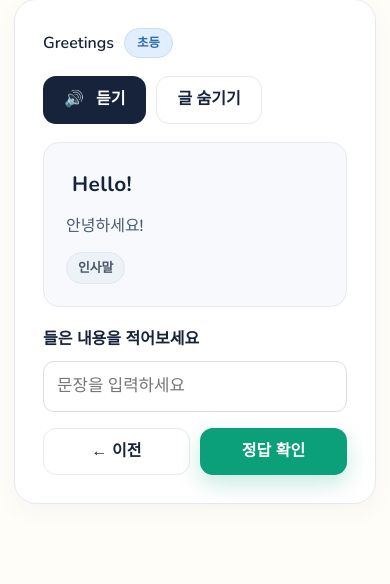
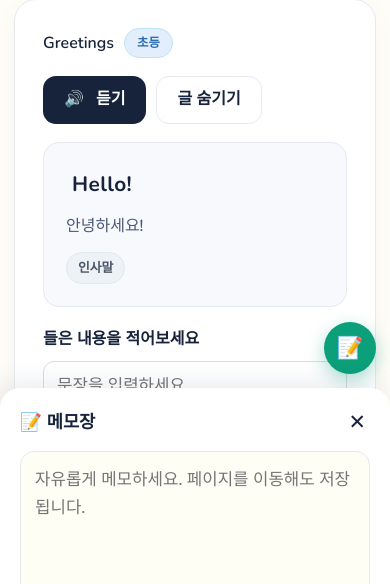
Before and after one commit to cksdudd103/elementary-learning-app, a Flask app: page /learn/english/dictation in a window 390 px wide. Shown: the part 456-1040 px from the top of the page. Run offline with Flask 3, Linux system fonts and the light colour scheme; a user stored in the database is signed in; parts of the project's set-up code (start-up, migrations or seed data) failed here and were passed over.

Commit message:
feat: add floating notepad icon for mobile and global access

```diff
--- a/app/static/css/app.css
+++ b/app/static/css/app.css
@@ -130,6 +130,26 @@
 .notepad-head { display: flex; align-items: center; justify-content: space-between; margin-bottom: 12px; }
 .math-notepad textarea { flex: 1; width: 100%; resize: none; border: 1px solid var(--line); border-radius: 14px; padding: 14px; line-height: 1.7; background: #fffef5; font-size: 1.05rem; }
 @media (max-width: 960px) { .attempt-layout.with-notepad { grid-template-columns: 1fr; } .math-notepad { position: static; height: 320px; } }
+
+/* 글로벌 플로팅 메모장 */
+.notepad-fab { position: fixed; right: 18px; bottom: 18px; width: 56px; height: 56px; border-radius: 50%; background: var(--green); color: white; display: flex; align-items: center; justify-content: center; font-size: 1.5rem; box-shadow: 0 6px 18px rgba(11,159,122,.35); cursor: pointer; z-index: 1000; border: none; transition: transform .15s, box-shadow .15s; }
+.notepad-fab:active { transform: scale(.94); }
+.notepad-overlay { position: fixed; inset: 0; background: rgba(0,0,0,.35); opacity: 0; pointer-events: none; transition: opacity .2s; z-index: 1001; }
+.notepad-overlay.open { opacity: 1; pointer-events: auto; }
+.notepad-drawer { position: fixed; right: 0; top: 0; bottom: 0; width: 380px; max-width: 90vw; background: white; box-shadow: -8px 0 30px rgba(27,45,77,.12); transform: translateX(100%); transition: transform .25s; z-index: 1002; display: flex; flex-direction: column; padding: 20px; }
+.notepad-drawer.open { transform: translateX(0); }
+.notepad-drawer-head { display: flex; align-items: center; justify-content: space-between; margin-bottom: 14px; }
+.notepad-drawer-head strong { font-size: 1.1rem; }
+.notepad-close { background: none; border: none; font-size: 1.3rem; cursor: pointer; color: var(--ink); line-height: 1; padding: 4px; }
+.notepad-drawer textarea { flex: 1; width: 100%; resize: none; border: 1px solid var(--line); border-radius: 14px; padding: 14px; line-height: 1.7; background: #fffef5; font-size: 1.05rem; margin-bottom: 12px; }
+.notepad-actions { display: flex; align-items: center; justify-content: space-between; }
+.notepad-saved { color: #6b7a94; font-size: .85rem; }
+
+@media (max-width: 640px) {
+    .notepad-fab { right: 14px; bottom: 14px; width: 52px; height: 52px; font-size: 1.35rem; }
+    .notepad-drawer { top: auto; left: 0; right: 0; bottom: 0; width: 100%; max-width: 100%; height: 70vh; max-height: 520px; transform: translateY(100%); border-radius: 20px 20px 0 0; }
+    .notepad-drawer.open { transform: translateY(0); }
+}
 .question-meta { display: flex; align-items: center; gap: 10px; color: var(--muted); font-size: .86rem; font-weight: 800; }.question-card h2 { margin: 20px 0 14px; font-size: 1.35rem; }
 .type-badge { margin-left: auto; color: #3757b4; background: #e1e9ff; }.hint, .word-hint { color: var(--muted); }.word-hint { padding: 13px; border-radius: 10px; background: #f5f7fb; font-weight: 800; }
 .audio-button { border: 0; border-radius: 12px; padding: 11px 15px; background: #e1e9ff; color: #294baf; font-weight: 800; margin-bottom: 12px; }
--- a/app/static/js/app.js
+++ b/app/static/js/app.js
@@ -116,3 +116,59 @@
     tick();
     setInterval(tick, 1000);
 }
+
+// 글로벌 플로팅 메모장
+const notepadToggle = document.querySelector("[data-notepad-toggle]");
+const notepadDrawer = document.querySelector("[data-notepad-drawer]");
+const notepadOverlay = document.querySelector("[data-notepad-overlay]");
+const notepadClose = document.querySelector("[data-notepad-close]");
+const notepadText = document.querySelector("[data-notepad-text]");
+const notepadClear = document.querySelector("[data-notepad-clear]");
+const notepadSaved = document.querySelector("[data-notepad-saved]");
+
+if (notepadToggle && notepadDrawer && notepadText) {
+    const STORAGE_KEY = "global-student-notepad";
+    const saved = localStorage.getItem(STORAGE_KEY);
+    if (saved !== null) notepadText.value = saved;
+
+    const openNotepad = () => {
+        notepadDrawer.classList.add("open");
+        if (notepadOverlay) notepadOverlay.classList.add("open");
+        notepadText.focus();
+    };
+    const closeNotepad = () => {
+        notepadDrawer.classList.remove("open");
+        if (notepadOverlay) notepadOverlay.classList.remove("open");
+    };
+
+    notepadToggle.addEventListener("click", openNotepad);
+    notepadToggle.addEventListener("keydown", (event) => {
+        if (event.key === "Enter" || event.key === " ") {
+            event.preventDefault();
+            openNotepad();
+        }
+    });
+    notepadClose?.addEventListener("click", closeNotepad);
+    notepadOverlay?.addEventListener("click", closeNotepad);
+
+    let saveTimeout;
+    const updateSavedLabel = (text) => {
+        if (notepadSaved) notepadSaved.textContent = text;
+    };
+    notepadText.addEventListener("input", () => {
+        updateSavedLabel("저장 중...");
+        clearTimeout(saveTimeout);
+        saveTimeout = setTimeout(() => {
+            localStorage.setItem(STORAGE_KEY, notepadText.value);
+            updateSavedLabel("저장됨");
+        }, 400);
+    });
+
+    notepadClear?.addEventListener("click", () => {
+        if (confirm("메모장을 비우시겠어요?")) {
+            notepadText.value = "";
+            localStorage.removeItem(STORAGE_KEY);
+            updateSavedLabel("저장됨");
+        }
+    });
+}
--- a/app/templates/base.html
+++ b/app/templates/base.html
@@ -43,6 +43,22 @@
         {% endwith %}
         {% block content %}{% endblock %}
     </main>
+    {% if current_user.is_authenticated and current_user.role == 'student' %}
+    <div class="notepad-fab" data-notepad-toggle aria-label="메모장 열기" role="button" tabindex="0">📝</div>
+    <div class="notepad-overlay" data-notepad-overlay></div>
+    <div class="notepad-drawer" data-notepad-drawer>
+        <div class="notepad-drawer-head">
+            <strong>📝 메모장</strong>
+            <button type="button" class="notepad-close" data-notepad-close aria-label="닫기">✕</button>
+        </div>
+        <textarea placeholder="자유롭게 메모하세요. 페이지를 이동해도 저장됩니다." data-notepad-text></textarea>
+        <div class="notepad-actions">
+            <button type="button" class="button small secondary" data-notepad-clear>지우기</button>
+            <span class="notepad-saved" data-notepad-saved>자동 저장</span>
+        </div>
+    </div>
+    {% endif %}
+
     <script src="{{ url_for('static', filename='js/app.js') }}"></script>
     {% block scripts %}{% endblock %}
 </body>
```
